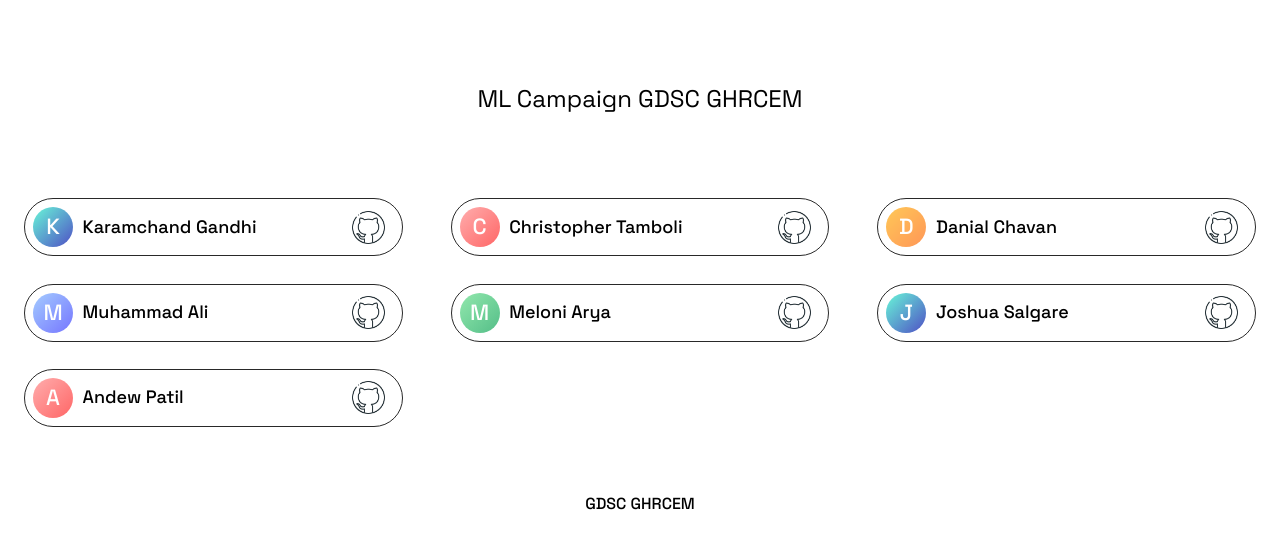
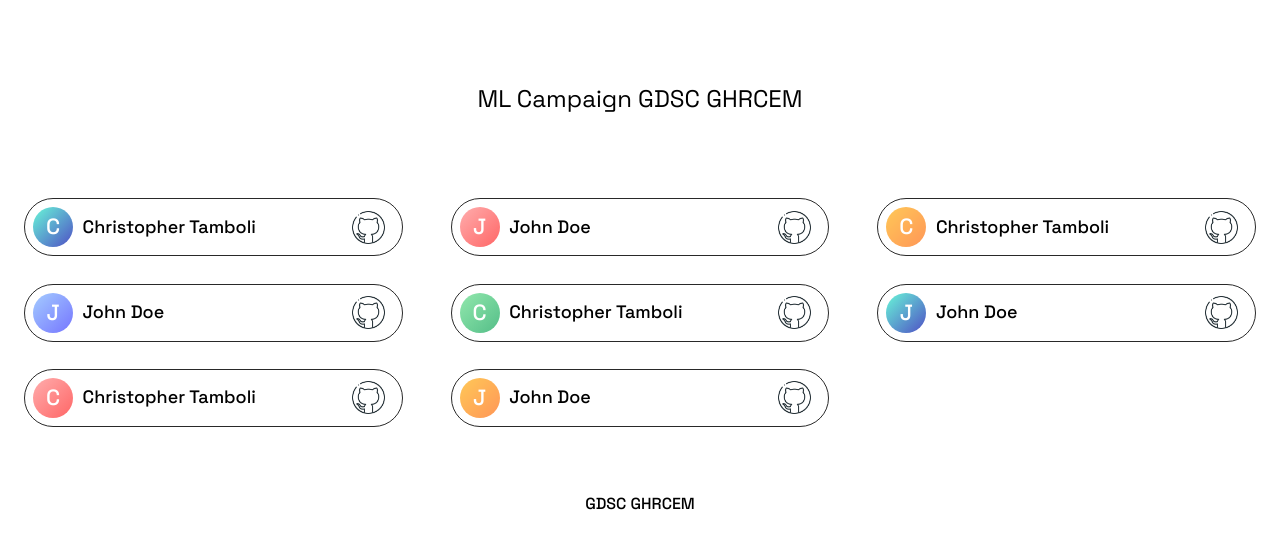
Before and after one commit to i-asta/ml-profiles, a plain HTML site: page index.html in a window 1280 px wide. Drawn offline with Linux system fonts and the light colour scheme.

Commit message:
User profiles automated

```diff
--- a/index.html
+++ b/index.html
@@ -14,104 +14,9 @@
         <h1 class="content-heading">ML Campaign GDSC GHRCEM</h1>
         <!--  -->
 
-        <di1v class="user-group">
+        <div class="user-group">
 
 
-            <!--  -->
-            <div class="user-link">
-                <div class="user-link-icon gradient-div">
-                    <h1 class="user-init-letter"></h1>
-                </div>
-                <h2 class="user-link-name">Karamchand Gandhi</h2>
-                <a href="#" class="user-link-button">
-
-                    <img src="./github.png" alt="">
-                </a>
-            </div>
-            <!--  -->
-
-            <!--  -->
-            <div class="user-link">
-                <div class="user-link-icon gradient-div">
-                    <h1 class="user-init-letter"></h1>
-                </div>
-                <h2 class="user-link-name">Christopher Tamboli</h2>
-                <a href="#" class="user-link-button">
-
-                    <img src="./github.png" alt=""> </a>
-            </div>
-            <!--  -->
-
-
-
-            <!--  -->
-            <div class="user-link">
-                <div class="user-link-icon gradient-div">
-                    <h1 class="user-init-letter"></h1>
-                </div>
-                <h2 class="user-link-name">Danial Chavan</h2>
-                <a href="#" class="user-link-button">
-
-                    <img src="./github.png" alt="">
-                </a>
-            </div>
-            <!--  -->
-
-
-            <!--  -->
-            <div class="user-link">
-                <div class="user-link-icon gradient-div">
-                    <h1 class="user-init-letter"></h1>
-                </div>
-                <h2 class="user-link-name">Muhammad Ali </h2>
-                <a href="#" class="user-link-button">
-
-                    <img src="./github.png" alt="">
-                </a>
-            </div>
-            <!--  -->
-
-
-            <!--  -->
-            <div class="user-link">
-                <div class="user-link-icon gradient-div">
-                    <h1 class="user-init-letter"></h1>
-                </div>
-                <h2 class="user-link-name">Meloni Arya</h2>
-                <a href="#" class="user-link-button">
-
-                    <img src="./github.png" alt="">
-                </a>
-            </div>
-            <!--  -->
-
-
-            <!--  -->
-            <div class="user-link">
-                <div class="user-link-icon gradient-div">
-                    <h1 class="user-init-letter"></h1>
-                </div>
-                <h2 class="user-link-name">Joshua Salgare</h2>
-                <a href="#" class="user-link-button">
-
-                    <img src="./github.png" alt="">
-                </a>
-            </div>
-            <!--  -->
-
-
-            <!--  -->
-            <div class="user-link">
-                <div class="user-link-icon gradient-div">
-                    <h1 class="user-init-letter"></h1>
-                </div>
-                <h2 class="user-link-name">Andew Patil </h2>
-                <a href="#" class="user-link-button">
-
-                    <img src="./github.png" alt="">
-                </a>
-            </div>
-            <!--  -->
 
 
 
--- a/script.js
+++ b/script.js
@@ -1,3 +1,13 @@
+const userGroup = document.querySelector('.user-group')
+console.log(userGroup);
+
+const userData = [
+    { "userName": "John", "link": "https://example.com/john" },
+    { "userName": "Alice", "link": "https://example.com/alice" },
+];
+
+
+
 document.addEventListener('DOMContentLoaded', function () {
     let userLinks = document.querySelectorAll('.user-link');
 
@@ -38,3 +48,36 @@ document.addEventListener('DOMContentLoaded', function () {
         div.style.backgroundImage = gradients[gradientIndex];
     });
 });
+
+
+const usersData = [
+    { "userName": "Christopher Tamboli", "link": "https://github.com/christophertamboli" },
+    { "userName": "John Doe", "link": "https://example.com/johndoe" },
+    { "userName": "Christopher Tamboli", "link": "https://github.com/christophertamboli" },
+    { "userName": "John Doe", "link": "https://example.com/johndoe" },
+    { "userName": "Christopher Tamboli", "link": "https://github.com/christophertamboli" },
+    { "userName": "John Doe", "link": "https://example.com/johndoe" },
+    { "userName": "Christopher Tamboli", "link": "https://github.com/christophertamboli" },
+    { "userName": "John Doe", "link": "https://example.com/johndoe" },
+];
+
+function generateUserHTML(userData) {
+    return `
+      <div class="user-link">
+        <div class="user-link-icon gradient-div">
+          <h1 class="user-init-letter"></h1>
+        </div>
+        <h2 class="user-link-name">${userData.userName}</h2>
+        <a href="${userData.link}" class="user-link-button">
+          <img src="./github.png" alt="">
+        </a>
+      </div>
+    `;
+}
+
+
+const container = userGroup;
+usersData.forEach(userData => {
+  const userHTML = generateUserHTML(userData);
+  container.innerHTML += userHTML;
+});
```
